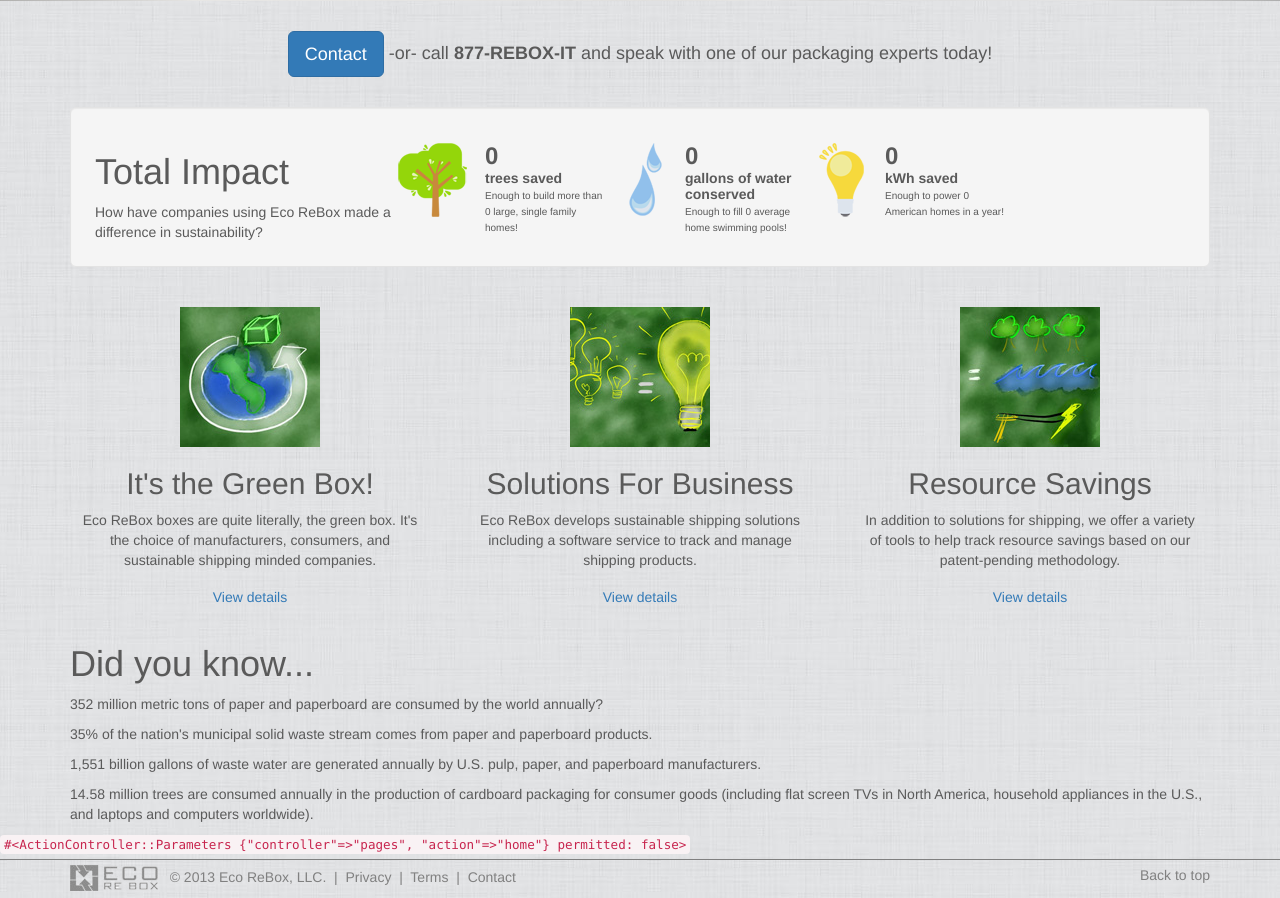
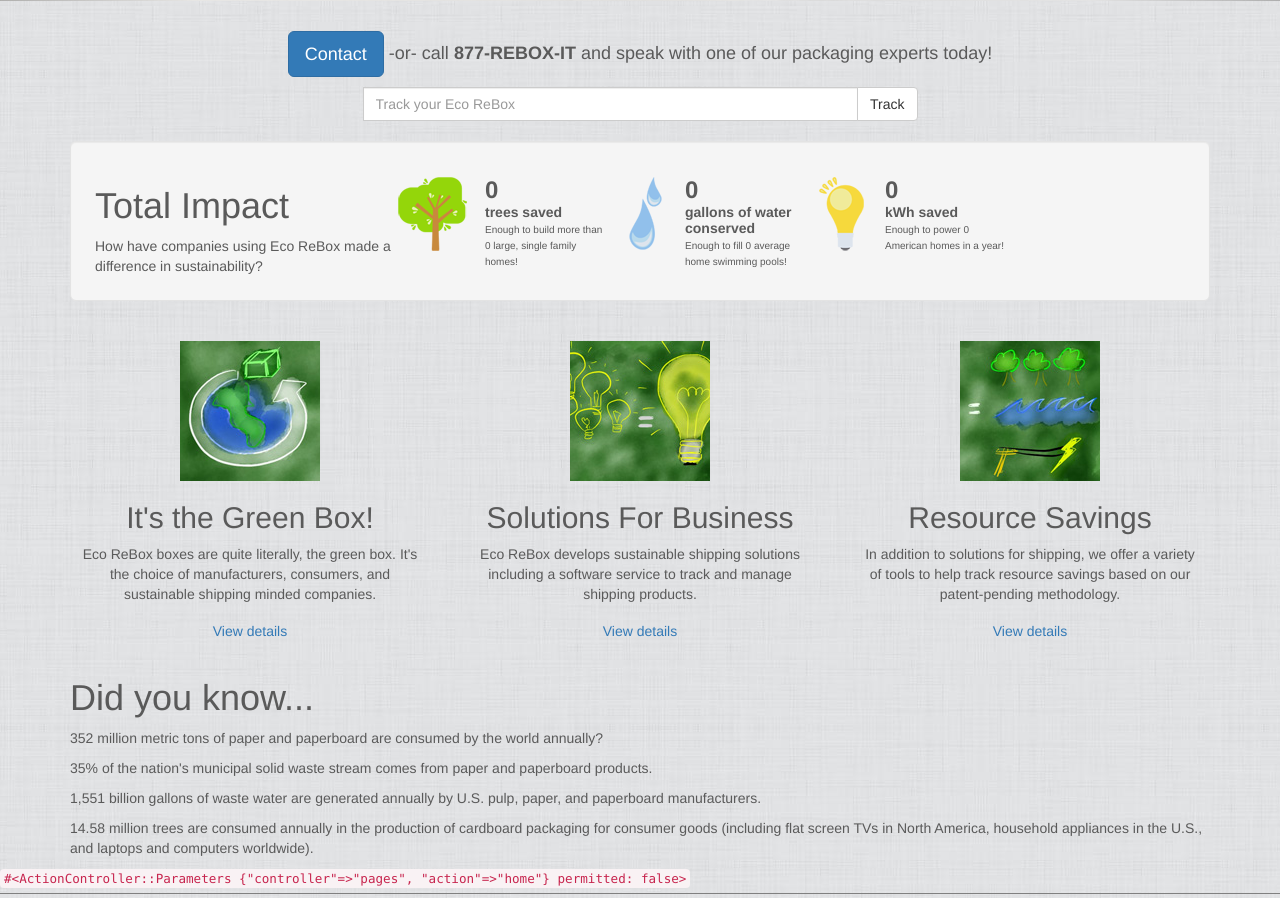
Before and after one commit to Mallanaga/ERB, a Rails app: page / in a window 1280 px wide. Shown: the part 580-1478 px from the top of the page. Run offline with Rails 7, Linux system fonts and the light colour scheme; data that the repository does not hold is empty; style sheets or scripts are compiled from the project's sources; parts of the project's set-up code (start-up, migrations or seed data) failed here and were passed over; some libraries are stand-ins or nearby versions.

Commit message:
add tracking back

```diff
--- a/app/assets/javascripts/box_trips.js.coffee
+++ b/app/assets/javascripts/box_trips.js.coffee
@@ -1,2 +1,5 @@
 jQuery ->
   $('.best_in_place').best_in_place()
+
+  $('form#track_a_box').submit ->
+    return false if $('#track_a_box #uid').val().length < 1
--- a/app/controllers/pages_controller.rb
+++ b/app/controllers/pages_controller.rb
@@ -3,11 +3,11 @@
   def home
     @user = User.new
     @trees = Box.all.map{|b| b.trees}.sum
-    @houses = (@trees/53).floor
+    @houses = (@trees/53).ceil
     @water = Box.all.map{|b| b.water}.sum
-    @pools = (@water/20000).floor
+    @pools = (@water/20000).ceil
     @electricity = Box.all.map{|b| b.electricity}.sum
-    @homes = (@electricity/12000).round(1)
+    @homes = (@electricity/12000).ceil
   end
 
   def help
--- a/app/views/layouts/_header.html.erb
+++ b/app/views/layouts/_header.html.erb
@@ -1,3 +1,13 @@
+<script>
+  (function(i,s,o,g,r,a,m){i['GoogleAnalyticsObject']=r;i[r]=i[r]||function(){
+  (i[r].q=i[r].q||[]).push(arguments)},i[r].l=1*new Date();a=s.createElement(o),
+  m=s.getElementsByTagName(o)[0];a.async=1;a.src=g;m.parentNode.insertBefore(a,m)
+  })(window,document,'script','//www.google-analytics.com/analytics.js','ga');
+
+  ga('create', 'UA-45645545-1', 'ecorebox.com');
+  ga('send', 'pageview');
+
+</script>
 <nav class="navbar" role="navigation">
   <div class="container">
     <div class="navbar-header">
--- a/app/views/pages/home.html.erb
+++ b/app/views/pages/home.html.erb
@@ -57,7 +57,16 @@
 	<div id="contactus" align="center">
 		<h4><%= link_to 'Contact', contact_path, class: "btn btn-primary btn-lg" %> -or- call <strong>877-REBOX-IT</strong> and speak with one of our packaging experts today!</h4>
 	</div>
-
+  <div class='row'>
+    <div class='col-sm-6 col-sm-offset-3'>
+      <%= form_tag 'http://ecorebox.herokuapp.com/track', method: "get", class: 'input-group', target: '_blank', id: 'track_a_box' do %>
+        <%= text_field_tag :uid, '', placeholder: 'Track your Eco ReBox', class: 'form-control' %>
+        <span class='input-group-btn'>
+          <%= submit_tag "Track", class: 'btn btn-default' %>
+        </span>
+      <% end %>
+    </div>
+  </div>
   <br/>
 
 	<div class='well well-lg'>
```
Also changed, not shown: 1 other file.
